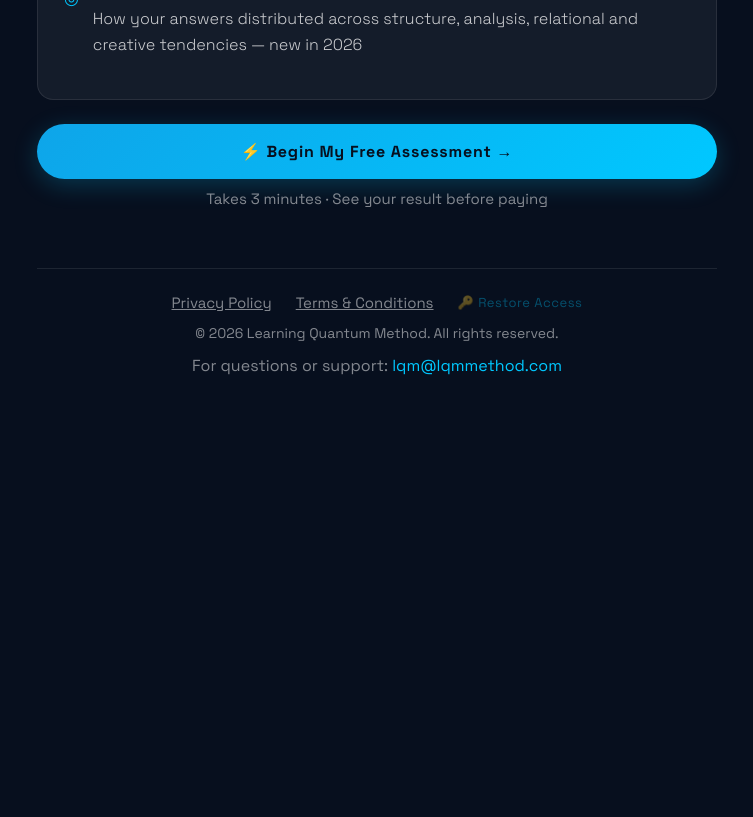
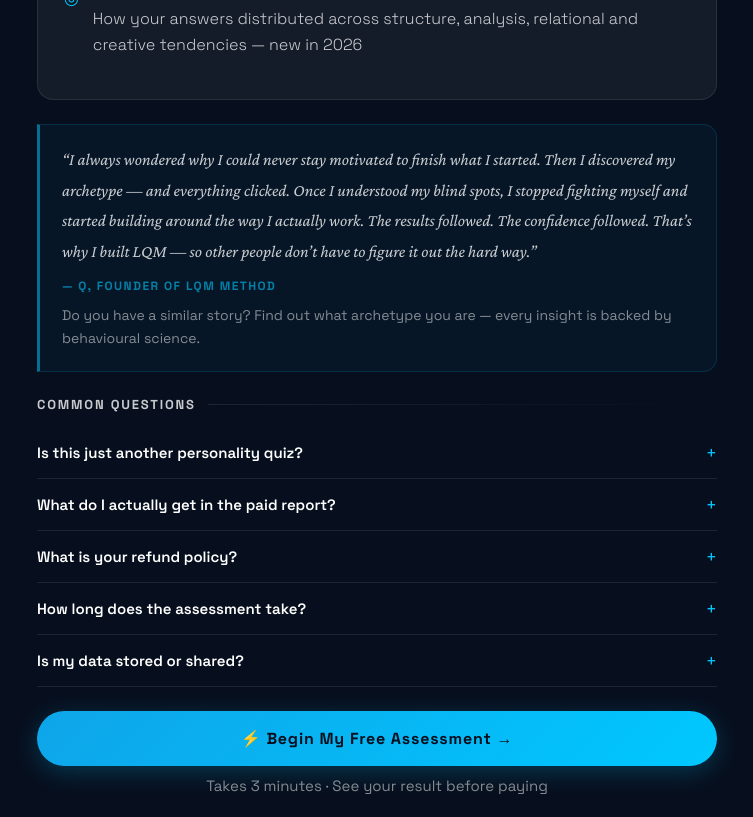
Before and after one commit to quintosrobetos/lqm-assessment, a React (Vite) app: page / in a window 1280 px wide. Shown: the part 1980-2797 px from the top of the page, without its empty margins (263-1016 px from the left). Before the commit the page ends 2438 px from the top, so only its background shows below. Built offline with nearby package versions, Linux system fonts and the light colour scheme.

Commit message:
Update App.jsx

```diff
--- a/src/App.jsx
+++ b/src/App.jsx
@@ -931,6 +931,75 @@
 }
 
 
+// ── FAQ component ─────────────────────────────────────────────────────────
+function LandingFAQ() {
+  const [openIdx, setOpenIdx] = useState(null);
+  const faqs = [
+    {
+      q: "Is this just another personality quiz?",
+      a: "No. LQM is a diagnostic tool built on how people actually decide, act, and perform — not how they think they do. Personality quizzes tell you who you are. LQM tells you how you operate, and gives you systems to build around it.",
+    },
+    {
+      q: "What do I actually get in the paid report?",
+      a: "Your full report includes: your complete Behavioural Archetype analysis, Strengths & Blind Spot breakdown, 3 personalised LQM Quantum Strategy Cards, your Identity Statement, and your Behavioural Pattern Profile. The free result shows your archetype name only — the report is where the real insight lives.",
+    },
+    {
+      q: "What is your refund policy?",
+      a: "7-day no-questions-asked guarantee. If you feel the report wasn't worth it, email lqm@lqmmethod.com within 7 days for a full refund.",
+    },
+    {
+      q: "How long does the assessment take?",
+      a: "Approximately 3 minutes. 11 questions, no tricks, no filler. You'll see your archetype result before any payment is required.",
+    },
+    {
+      q: "Is my data stored or shared?",
+      a: "Your quiz answers are processed in your browser and are not stored on our servers. Only your email address and payment reference are retained for report delivery. We do not share your data with third parties. Full details in our Privacy Policy.",
+    },
+  ];
+  return (
+    <div style={{marginBottom:24}}>
+      <div style={{display:"flex",alignItems:"center",gap:12,marginBottom:14}}>
+        <p style={{fontSize:13,fontWeight:700,color:MUTED,letterSpacing:".14em",textTransform:"uppercase",whiteSpace:"nowrap"}}>Common questions</p>
+        <div style={{flex:1,height:1,background:`linear-gradient(90deg,${BORDER2},transparent)`}}/>
+      </div>
+      {faqs.map((item, i) => (
+        <div key={i} style={{
+          borderBottom:`1px solid ${BORDER2}`,
+          overflow:"hidden",
+        }}>
+          <button
+            onClick={() => setOpenIdx(openIdx === i ? null : i)}
+            style={{
+              width:"100%", background:"none", border:"none", cursor:"pointer",
+              display:"flex", justifyContent:"space-between", alignItems:"center",
+              padding:"14px 0", gap:12,
+              fontFamily:"'Space Grotesk',sans-serif",
+            }}
+          >
+            <span style={{fontSize:15,fontWeight:600,color:WHITE,textAlign:"left",lineHeight:1.45}}>{item.q}</span>
+            <span style={{
+              fontSize:18, color:E_BLUE, flexShrink:0,
+              transform: openIdx === i ? "rotate(45deg)" : "rotate(0deg)",
+              transition:"transform .2s ease",
+              display:"inline-block",
+            }}>+</span>
+          </button>
+          <div style={{
+            maxHeight: openIdx === i ? 300 : 0,
+            overflow:"hidden",
+            transition:"max-height .3s ease",
+          }}>
+            <p style={{
+              fontSize:15, color:MUTED, lineHeight:1.75,
+              paddingBottom:16, paddingRight:32,
+            }}>{item.a}</p>
+          </div>
+        </div>
+      ))}
+    </div>
+  );
+}
+
 // CHANGE 12: New Landing with archetype teaser, science strip, micro-preview
 function Landing({onStart}){
   return(
@@ -956,7 +1025,7 @@
 
       {/* Philosophy quote */}
       <p className="fu2" style={{textAlign:"center",fontFamily:"'Crimson Pro',serif",fontStyle:"italic",fontSize:19,lineHeight:1.75,color:MUTED,maxWidth:500,margin:"0 auto 28px"}}>
-        "Small shifts, consistently honoured, produce quantum results. The habit is not the destination — it is the vehicle." — The Learning Quantum Method
+        "Small shifts, consistently honoured, produce quantum results. The habit is not the destination — it is the vehicle." — Q, Founder of LQM Method
       </p>
 
       {/* ── ARCHETYPE TEASER ─────────────────────────────────────── */}
@@ -1113,6 +1182,21 @@
           </div>
         ))}
       </div>
+
+
+      {/* ── FOUNDER TESTIMONIAL ─────────────────────────────────────────── */}
+      <div style={{background:"rgba(0,200,255,0.04)",border:"1px solid rgba(0,200,255,0.15)",borderLeft:"3px solid rgba(0,200,255,0.5)",borderRadius:"0 14px 14px 0",padding:"20px 22px",marginBottom:24}}>
+        <p style={{fontFamily:"'Crimson Pro',serif",fontStyle:"italic",fontSize:17,color:MUTED,lineHeight:1.8,marginBottom:10}}>
+          “I always wondered why I could never stay motivated to finish what I started. Then I discovered my archetype — and everything clicked. Once I understood my blind spots, I stopped fighting myself and started building around the way I actually work. The results followed. The confidence followed. That’s why I built LQM — so other people don’t have to figure it out the hard way.”
+        </p>
+        <p style={{fontSize:12,fontWeight:700,color:"rgba(0,200,255,0.6)",letterSpacing:".12em",textTransform:"uppercase"}}>— Q, Founder of LQM Method</p>
+        <p style={{fontSize:14,color:DIMMED,marginTop:10,lineHeight:1.7}}>
+          Do you have a similar story? Find out what archetype you are — every insight is backed by behavioural science.
+        </p>
+      </div>
+
+      {/* ── FAQ ───────────────────────────────────────────────────────────── */}
+      <LandingFAQ/>
 
       {/* ── CTA ──────────────────────────────────────────────────────── */}
       <div className="fu4" style={{textAlign:"center"}}>
@@ -2063,7 +2147,7 @@
         <Logo size="sm"/>
         <div style={{width:50,height:1,background:`linear-gradient(90deg,transparent,${E_BLUE}44,transparent)`,margin:"18px auto"}}/>
         <p style={{fontFamily:"'Crimson Pro',serif",fontSize:20,fontStyle:"italic",color:MUTED,lineHeight:1.75,maxWidth:420,margin:"0 auto 12px"}}>"Small shifts, consistently honoured, produce quantum results. The habit is not the destination — it is the vehicle."</p>
-        <p style={{fontSize:14,color:DIMMED,letterSpacing:".06em"}}>— The Learning Quantum Method</p>
+        <p style={{fontSize:14,color:DIMMED,letterSpacing:".06em"}}>— Q, Founder of LQM Method</p>
         <div style={{height:1,background:BORDER2,margin:"18px 0"}}/>
         <p style={{fontSize:14,color:DIMMED,letterSpacing:".1em"}}>LQM Behavioural Intelligence Report · {type.name}</p>
       </Panel>
```
